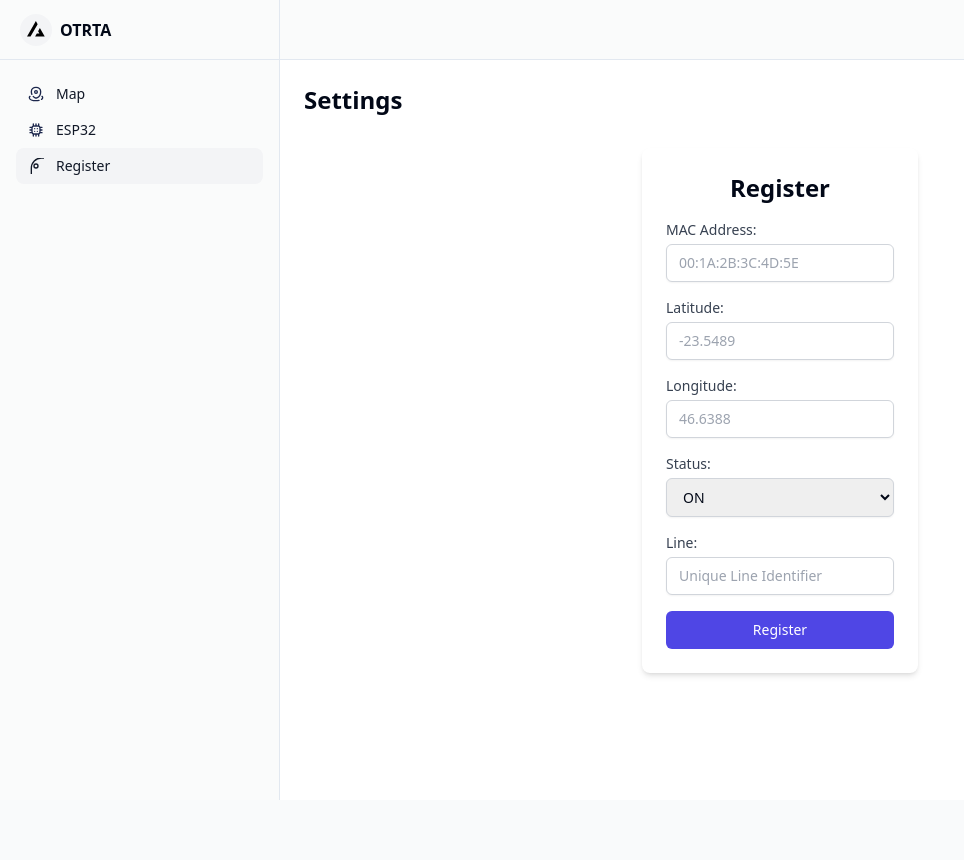
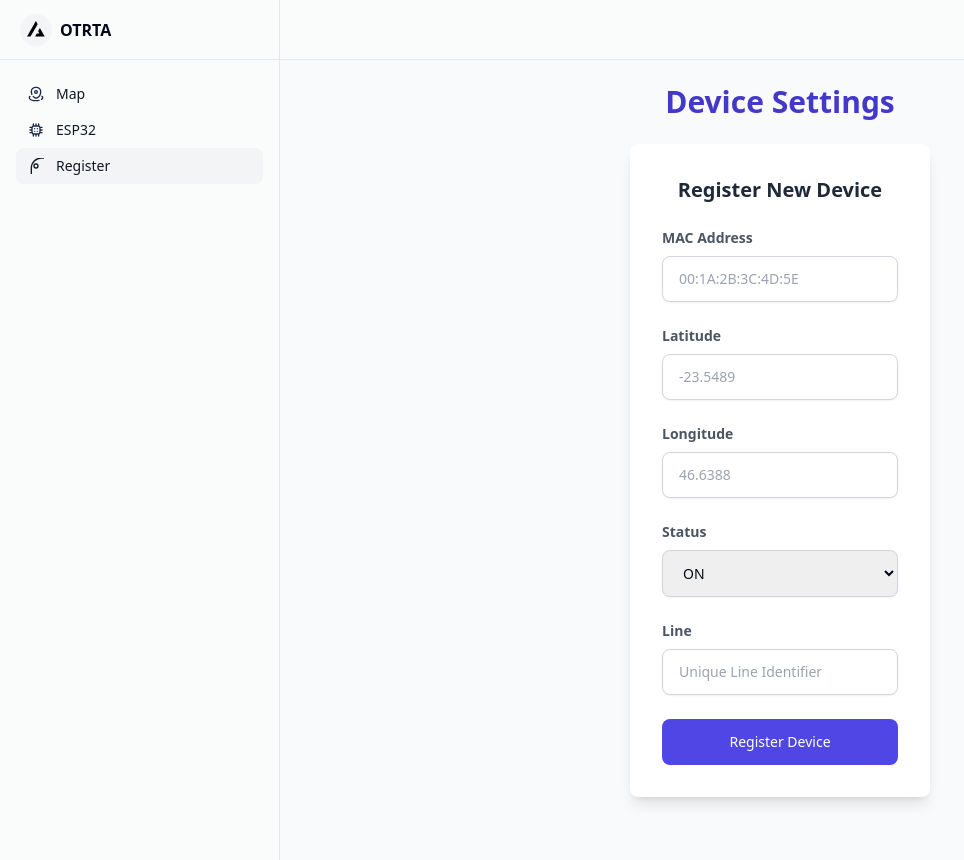
Before and after one commit to GuilhermeVoyna/admin-dashboard, a Next.js app: page /register in a window 1280 px wide. Shown: the whole page, without its empty margins (0-964 px from the left). Before the commit the page ends 800 px from the top, so only its background shows below. Built offline with nearby package versions, Linux system fonts and the light colour scheme; no server answers.

Commit message:
better-ui

```diff
--- a/app/api/change-status/route.ts
+++ b/app/api/change-status/route.ts
@@ -1,37 +1,37 @@
 import { sql } from '@vercel/postgres';
 import { NextResponse } from 'next/server';
 
-export async function GET(request: Request) {
+export async function PUT(request: Request) {
   const { searchParams } = new URL(request.url);
-  const mac = searchParams.get('mac');
+  const id = searchParams.get('id');
   const status = searchParams.get('status');
 
   try {
-    if (!mac || !status) {
-      throw new Error('MAC address and status are required');
+    if (!id || !status) {
+      throw new Error('ID and status are required');
     }
 
     if (status !== 'ON' && status !== 'OFF') {
       throw new Error('Status must be either "ON" or "OFF"');
     }
 
-    // Update the status of the record with the provided MAC address
+    // Atualiza o status do registro com o ID fornecido
     const result = await sql`
       UPDATE esp32
       SET status = ${status}
-      WHERE mac = ${mac}
+      WHERE id = ${id}
       RETURNING *;
     `;
 
-    // Check if any record was updated
+    // Verifica se algum registro foi atualizado
     if (result.rowCount === 0) {
-      throw new Error(`No record found with MAC address: ${mac}`);
+      throw new Error(`No record found with ID: ${id}`);
     }
 
-    // Return the updated record
+    // Retorna o registro atualizado
     return NextResponse.json(result.rows[0], { status: 200 });
   } catch (error) {
-    // Return a more informative error message
+    // Retorna uma mensagem de erro mais informativa
     return NextResponse.json({ error: (error as Error).message }, { status: 400 });
   }
 }
--- a/app/esp32-table.tsx
+++ /dev/null
@@ -1,83 +0,0 @@
-'use client';
-
-import {
-  TableHead,
-  TableRow,
-  TableHeader,
-  TableCell,
-  TableBody,
-  Table
-} from '@/components/ui/table';
-import { Button } from '@/components/ui/button';
-import { SelectESP32 } from '@/lib/db';
-import { deleteESP32 } from './actions';
-import { useRouter } from 'next/navigation';
-
-export function ESP32Table({
-  devices,
-  offset
-}: {
-  devices: SelectESP32[];
-  offset: number | null;
-}) {
-  const router = useRouter();
-
-  function onClick() {
-    router.replace(`/?offset=${offset}`);
-  }
-
-  return (
-    <>
-      <form className="border shadow-sm rounded-lg">
-        <Table>
-          <TableHeader>
-            <TableRow>
-              <TableHead className="max-w-[150px]">MAC Address</TableHead>
-              <TableHead className="hidden md:table-cell">Latitude</TableHead>
-              <TableHead className="hidden md:table-cell">Longitude</TableHead>
-              <TableHead></TableHead>
-            </TableRow>
-          </TableHeader>
-          <TableBody>
-            {devices.map((device) => (
-              <ESP32Row key={device.id} device={device} />
-            ))}
-          </TableBody>
-        </Table>
-      </form>
-      {offset !== null && (
-        <Button
-          className="mt-4 w-40"
-          variant="secondary"
-          onClick={() => onClick()}
-        >
-          Next Page
-        </Button>
-      )}
-    </>
-  );
-}
-
-function ESP32Row({ device }: { device: SelectESP32 }) {
-  const deviceId = device.id;
-  const deleteESP32WithId = deleteESP32.bind(null, deviceId);
-
-  return (
-    <TableRow>
-      <TableCell className="font-medium">{device.mac}</TableCell>
-      <TableCell className="hidden md:table-cell">{device.latitude}</TableCell>
-      <TableCell className="hidden md:table-cell">{device.longitude}</TableCell>
-      <TableCell>
-        <Button
-          className="w-full"
-          size="sm"
-          variant="outline"
-          formAction={deleteESP32WithId}
-          disabled
-        >
-          Delete
-        </Button>
-      </TableCell>
-    </TableRow>
-  );
-}
--- a/app/map/components/map.tsx
+++ b/app/map/components/map.tsx
@@ -24,8 +24,8 @@ export function Map({ esp }: MapProps) {
 
       // Map options object
       const mapOptions: google.maps.MapOptions = {
-        center: { lat: 51.5074, lng: 0.1278 }, // Default position (London)
-        zoom: 2,
+        center: { lat: -23.5505, lng: -46.6333 }, // São Paulo coordinates
+        zoom: 3,
         mapId: 'MY_NEXTJS_MAPID',
       };
 
@@ -48,8 +48,15 @@ export function Map({ esp }: MapProps) {
     initMap();
   }, [esp]);
 
-  return <div style={{   height: "70vh",
-    width: "100%",
-    top: 0,
-    left: 0}} ref={mapRef}></div>;
+  return     <div
+      ref={mapRef}
+      style={{
+        height: '80vh', // Increased height for more space
+        width: '100%',
+        borderRadius: '12px', // Rounded corners
+        boxShadow: '0 4px 6px rgba(0, 0, 0, 0.1)', // Soft shadow for depth
+        overflow: 'hidden', // Prevents content overflow
+        transition: 'all 0.3s ease', // Smooth transition
+      }}
+    />
 }
--- a/app/map/page.tsx
+++ b/app/map/page.tsx
@@ -1,22 +1,27 @@
-import {Map} from './components/map';
+import { Map } from './components/map';
 import React from 'react';
 
-import { getEspByStatus,getUsers } from '@/lib/db';
+import { getEspByStatus, getUsers } from '@/lib/db';
 
- export default async function IndexPage() {
-
+export default async function IndexPage() {
   const statusOFF = 'OFF';
   const statusON = 'ON';
-  const { esps : espsOff } = await getEspByStatus(statusOFF);
-
+  const { esps: espsOff } = await getEspByStatus(statusOFF);
 
   return (
-    <main className="flex flex-1 flex-col gap-4 p-4 md:gap-8 md:p-6">
-      <div className="flex items-center">
-        <h1 className="font-semibold text-lg md:text-2xl">Map</h1>
+    <main className="flex flex-1 flex-col gap-6 p-6 bg-gray-50 min-h-screen">
+      <div className="flex justify-center items-center">
+        <h1 className="font-semibold text-2xl text-indigo-800 md:text-3xl">
+          Device Status Map
+        </h1>
       </div>
-      <div>
-        <Map esp={espsOff} />
+      <div className="mt-6 rounded-lg shadow-lg overflow-hidden bg-white">
+        <div className="p-6">
+          <h2 className="font-semibold text-xl text-gray-800 mb-4">Devices with Status OFF</h2>
+          <div className="w-full h-[600px] md:h-[700px] rounded-lg border border-gray-200 overflow-hidden">
+            <Map esp={espsOff} />
+          </div>
+        </div>
       </div>
     </main>
   );
--- a/app/page.tsx
+++ b/app/page.tsx
@@ -24,6 +24,9 @@ export default async function IndexPage({
         <h1 className="font-semibold text-lg md:text-2xl">Esp32</h1>
       </div>
       <div className="w-full mb-4">
+        <Search value={searchParams.q} />
+      </div>
+      <div className="w-full mb-4">
       <UsersTable esp={esps} offset={offset} prevOffset={safePrevOffset} newOffset={safeNewOffset}/>
       </div>
     </main>
--- a/app/register/page.tsx
+++ b/app/register/page.tsx
@@ -40,16 +40,16 @@ const RegisterPage: React.FC = () => {
   };
 
   return (
-    <main className="flex flex-1 flex-col gap-4 p-4 md:gap-8 md:p-6">
-      <div className="flex items-center">
-        <h1 className="font-semibold text-lg md:text-2xl">Settings</h1>
+<main className="flex flex-1 max-w-7xl flex-col gap-6 p-6 bg-gray-50 min-h-screen">
+  <div className="flex justify-center">
+    <h1 className="font-bold text-3xl text-indigo-700">Device Settings</h1>
   </div>
-      <div className="bg-white p-6 rounded-lg shadow-md max-w-lg mx-auto">
-        <h1 className="text-2xl font-bold mb-4 text-center">Register</h1>
-        <form onSubmit={handleSubmit} className="space-y-4">
+  <div className="bg-white p-8 rounded-lg shadow-lg max-w-7xl mx-auto"> {/* Usando max-w-7xl para largura maior */}
+    <h1 className="text-xl font-semibold mb-6 text-gray-800 text-center">Register New Device</h1>
+    <form onSubmit={handleSubmit} className="space-y-6">
       {/* Campo para o MAC Address */}
       <div>
-            <label htmlFor="mac" className="block text-sm font-medium text-gray-700">MAC Address:</label>
+        <label htmlFor="mac" className="block text-sm font-semibold text-gray-600">MAC Address</label>
         <input
           type="text"
           id="mac"
@@ -57,44 +57,44 @@ const RegisterPage: React.FC = () => {
           onChange={e => setMacAddress(e.target.value)}
           required
           placeholder="00:1A:2B:3C:4D:5E"
-              className="mt-1 block w-full px-3 py-2 border border-gray-300 rounded-md shadow-sm focus:outline-none focus:ring-indigo-500 focus:border-indigo-500 sm:text-sm"
+          className="mt-2 block w-full px-4 py-3 border border-gray-300 rounded-lg shadow-sm focus:outline-none focus:ring-2 focus:ring-indigo-500 sm:text-sm"
         />
       </div>
       {/* Campo para Latitude */}
       <div>
-            <label htmlFor="latitude" className="block text-sm font-medium text-gray-700">Latitude:</label>
+        <label htmlFor="latitude" className="block text-sm font-semibold text-gray-600">Latitude</label>
         <input
           type="text"
           id="latitude"
           value={latitude}
           onChange={e => setLatitude(e.target.value)}
           required
-              placeholder='-23.5489'
-              className="mt-1 block w-full px-3 py-2 border border-gray-300 rounded-md shadow-sm focus:outline-none focus:ring-indigo-500 focus:border-indigo-500 sm:text-sm"
+          placeholder="-23.5489"
+          className="mt-2 block w-full px-4 py-3 border border-gray-300 rounded-lg shadow-sm focus:outline-none focus:ring-2 focus:ring-indigo-500 sm:text-sm"
         />
       </div>
       {/* Campo para Longitude */}
       <div>
-            <label htmlFor="longitude" className="block text-sm font-medium text-gray-700">Longitude:</label>
+        <label htmlFor="longitude" className="block text-sm font-semibold text-gray-600">Longitude</label>
         <input
           type="text"
           id="longitude"
           value={longitude}
           onChange={e => setLongitude(e.target.value)}
           required
-              placeholder='46.6388'
-              className="mt-1 block w-full px-3 py-2 border border-gray-300 rounded-md shadow-sm focus:outline-none focus:ring-indigo-500 focus:border-indigo-500 sm:text-sm"
+          placeholder="46.6388"
+          className="mt-2 block w-full px-4 py-3 border border-gray-300 rounded-lg shadow-sm focus:outline-none focus:ring-2 focus:ring-indigo-500 sm:text-sm"
         />
       </div>
       {/* Campo para Status */}
       <div>
-            <label htmlFor="status" className="block text-sm font-medium text-gray-700">Status:</label>
+        <label htmlFor="status" className="block text-sm font-semibold text-gray-600">Status</label>
         <select
           id="status"
           value={status}
           onChange={e => setStatus(e.target.value)}
           required
-              className="mt-1 block w-full px-3 py-2 border border-gray-300 rounded-md shadow-sm focus:outline-none focus:ring-indigo-500 focus:border-indigo-500 sm:text-sm"
+          className="mt-2 block w-full px-4 py-3 border border-gray-300 rounded-lg shadow-sm focus:outline-none focus:ring-2 focus:ring-indigo-500 sm:text-sm"
         >
           <option value="ON">ON</option>
           <option value="OFF">OFF</option>
@@ -102,7 +102,7 @@ const RegisterPage: React.FC = () => {
       </div>
       {/* Campo para Line */}
       <div>
-            <label htmlFor="line" className="block text-sm font-medium text-gray-700">Line:</label>
+        <label htmlFor="line" className="block text-sm font-semibold text-gray-600">Line</label>
         <input
           type="text"
           id="line"
@@ -110,19 +110,20 @@ const RegisterPage: React.FC = () => {
           onChange={e => setLine(e.target.value)}
           required
           placeholder="Unique Line Identifier"
-              className="mt-1 block w-full px-3 py-2 border border-gray-300 rounded-md shadow-sm focus:outline-none focus:ring-indigo-500 focus:border-indigo-500 sm:text-sm"
+          className="mt-2 block w-full px-4 py-3 border border-gray-300 rounded-lg shadow-sm focus:outline-none focus:ring-2 focus:ring-indigo-500 sm:text-sm"
         />
       </div>
       {/* Botão de Registro */}
       <button
         type="submit"
-            className="w-full flex justify-center py-2 px-4 border border-transparent text-sm font-medium rounded-md text-white bg-indigo-600 hover:bg-indigo-700 focus:outline-none focus:ring-2 focus:ring-offset-2 focus:ring-indigo-500"
+        className="w-full py-3 px-6 border border-transparent text-sm font-medium rounded-lg text-white bg-indigo-600 hover:bg-indigo-700 focus:outline-none focus:ring-2 focus:ring-offset-2 focus:ring-indigo-500 transition duration-150"
       >
-            Register
+        Register Device
       </button>
     </form>
   </div>
 </main>
+
   );
 };
 
--- a/app/users-table.tsx
+++ b/app/users-table.tsx
@@ -10,10 +10,8 @@ import {
 } from '@/components/ui/table';
 import { Button } from '@/components/ui/button';
 import { SelectESP32 } from '@/lib/db';
-import { deleteESP32,changeStatusESP32 } from './actions';
+import { deleteESP32, changeStatusESP32 } from './actions';
 import { useRouter } from 'next/navigation';
-import { func } from 'prop-types';
-import { on } from 'events';
 
 export function UsersTable({
   esp,
@@ -27,28 +25,29 @@ export function UsersTable({
   newOffset: number;
 }) {
   const router = useRouter();
-  let nextClickCount = 0;
 
   function onClick(offset: number = 0) {
-    if (offset === 0) {
-      return router.replace('/');
+    if (isNaN(offset)) {
+      offset = 20;
     }
-    router.replace(`/?offset=${offset}`);
+    router.replace(offset === 0 ? '/' : `/?offset=${offset}`);
+    console.log(11,offset);
+
   }
 
   return (
-    <>
-
-      <form className="border shadow-sm rounded-lg">
+    <div className="p-6 bg-gray-100 min-h-screen flex flex-col items-center">
+      <form className="w-full max-w-7xl bg-white border shadow-md rounded-lg overflow-hidden">
         <Table>
           <TableHeader>
-            <TableRow>
+            <TableRow className="bg-gray-200">
               <TableHead className="hidden md:table-cell">Line Id</TableHead>
               <TableHead className="hidden md:table-cell">Esp Id</TableHead>
               <TableHead className="hidden md:table-cell">Mac</TableHead>
               <TableHead className="hidden md:table-cell">Latitude</TableHead>
               <TableHead className="hidden md:table-cell">Longitude</TableHead>
               <TableHead className="hidden md:table-cell">Status</TableHead>
+              <TableHead className="hidden md:table-cell text-center">Actions</TableHead>
               <TableHead></TableHead>
             </TableRow>
           </TableHeader>
@@ -59,67 +58,54 @@ export function UsersTable({
           </TableBody>
         </Table>
       </form>
-<div>
 
-  {offset !== null && offset != newOffset ? (
+      <div className="mt-6 max-w-7xl flex justify-between w-full">
   <Button
-      className="mt-4 w-40"
+    className="w-40 px-6  py-2 rounded-lg shadow-md bg-blue-600 text-white hover:bg-blue-700 disabled:bg-gray-300"
+    variant="secondary"
+    onClick={() => onClick(prevOffset ?? 20)}
+    disabled={offset === 0 || offset === null||isNaN(offset)}
+  >
+    Previous Page
+  </Button>
+
+  <Button
+    className="w-40 px-6 py-2 rounded-lg shadow-md bg-blue-600 text-white hover:bg-blue-700 disabled:bg-gray-300"
     variant="secondary"
     onClick={() => onClick(newOffset ?? 20)}
+    disabled={offset === null || offset === newOffset}
   >
     Next Page
   </Button>
-  ) : (
-    <Button className="mt-4 w-40" variant="secondary" disabled>
-  <span style={{ color: '#808080' }}>Next Page</span>
-</Button>
-  )}
+</div>
 
-  {newOffset !== null && newOffset > 20 ? (
-    <Button
-      className="mt-4 w-40"
-      variant="secondary"
-      onClick={() => onClick(prevOffset ?? 20)}
-    >
-      Previous Page
-    </Button>
-  ): (
-    <Button className="mt-4 w-40" variant="secondary" disabled>
-  <span style={{ color: '#808080' }}>Previous Page</span>
-</Button>
-
-  )}
     </div>
-    </>
   );
 }
 
 function UserRow({ user: esp32 }: { user: SelectESP32 }) {
-  const userId = esp32.id;
-  const deleteEspWithId = deleteESP32.bind(null, userId);
-  const changeEspStatusWithId = changeStatusESP32.bind(null, userId);
+  const deleteEspWithId = deleteESP32.bind(null, esp32.id);
+  const changeEspStatusWithId = changeStatusESP32.bind(null, esp32.id);
 
   return (
-    <TableRow>
-      <TableCell className="hidden md:table-cell">{esp32.line}</TableCell>
-      <TableCell className="hidden md:table-cell">{esp32.id}</TableCell>
-      <TableCell className="font-medium">{esp32.mac}</TableCell>
-      <TableCell className="hidden md:table-cell">{esp32.latitude}</TableCell>
-      <TableCell>{esp32.longitude}</TableCell>
-      <TableCell>{esp32.status}</TableCell>
-      <TableCell>
+    <TableRow className="border-b hover:bg-gray-100">
+      <TableCell className="hidden md:table-cell p-4">{esp32.line}</TableCell>
+      <TableCell className="hidden md:table-cell p-4">{esp32.id}</TableCell>
+      <TableCell className="font-medium p-4">{esp32.mac}</TableCell>
+      <TableCell className="hidden md:table-cell p-4">{esp32.latitude}</TableCell>
+      <TableCell className="p-4">{esp32.longitude}</TableCell>
+      <TableCell className="p-4">{esp32.status}</TableCell>
+      <TableCell className="p-4 flex space-x-2">
         <Button
-          className="w-full"
+          className="w-full px-4 py-2 text-sm bg-white text-black-500 border border-gray-500 rounded-lg hover:bg-red-500 hover:text-white hover:border-red-100"
           size="sm"
           variant="outline"
           formAction={changeEspStatusWithId}
         >
           Change Status
         </Button>
-      </TableCell>
-      <TableCell>
         <Button
-          className="w-full"
+          className="w-full px-4 py-2 text-sm bg-white text-black-500 border border-gray-500 rounded-lg hover:bg-red-500 hover:text-white hover:border-red-100"
           size="sm"
           variant="outline"
           formAction={deleteEspWithId}
```
Lines whose indentation alone changed are shown as unchanged.
